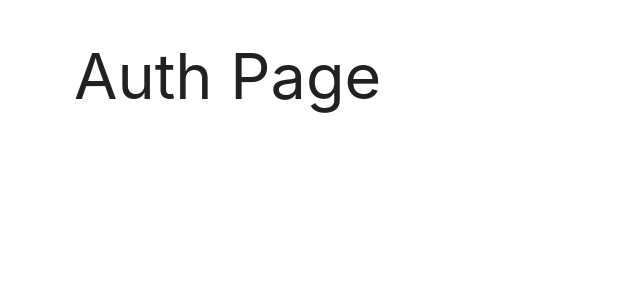
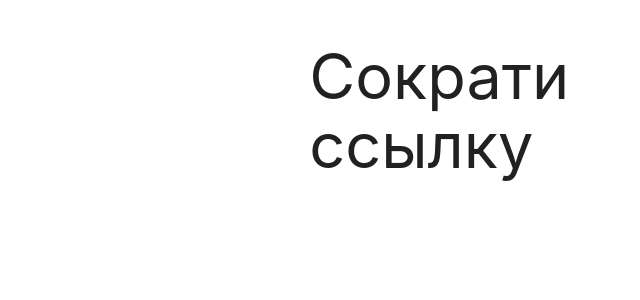
Before and after one commit to AlexanderMukas/mernStack, a React (Create React App) app in the folder client/: page / in a window 1280 px wide. Shown: the top 300 px of the page, without its empty margins (118-758 px from the left). Built offline with nearby package versions, Linux system fonts and the light colour scheme.

Commit message:
auth commit

```diff
--- a/client/src/pages/AuthPage.js
+++ b/client/src/pages/AuthPage.js
@@ -1,10 +1,14 @@
 import React from 'react';
 // страница авторизации
+// используем materialyze
 
 export const AuthPage = () => {
     return (
-        <div>
-            <h1>Auth Page</h1>
+        <div className="row">
+            <div className="col s6 offset-s3">
+                <h1>Сократи ссылку</h1>
+
+            </div>
         </div>
     );
 }
```
